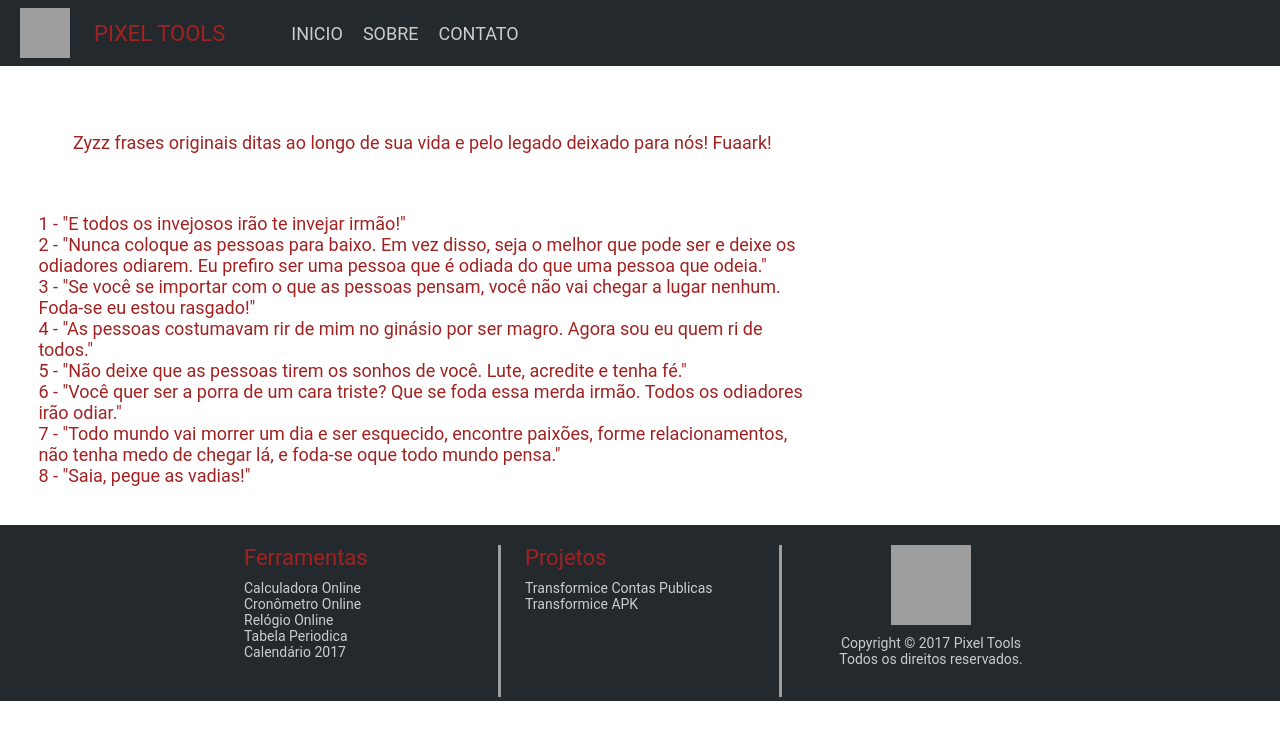
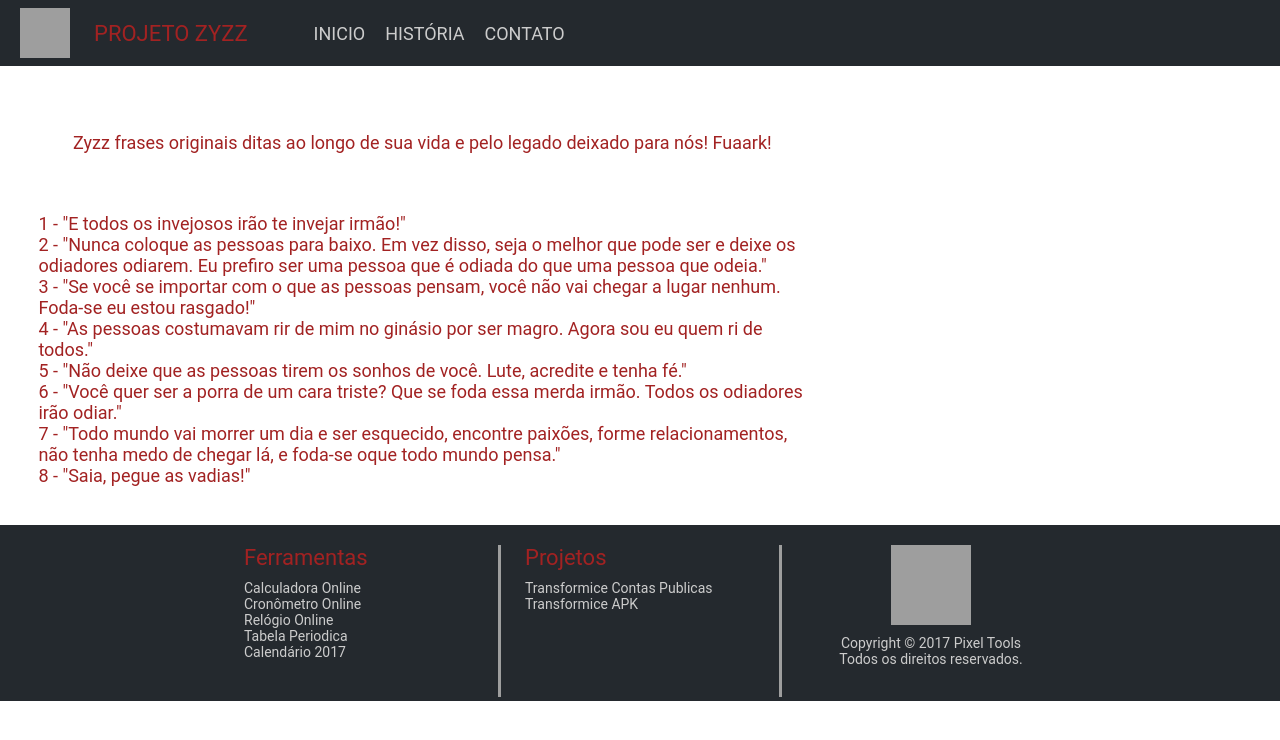
Before and after one commit to TreinoeDieta/zyzz, a plain HTML site: page frases/index.html in a window 1280 px wide. Drawn offline with Linux system fonts and the light colour scheme; grey boxes are pictures that could not be loaded.

Commit message:
Update index.html

```diff
--- a/frases/index.html
+++ b/frases/index.html
@@ -10,7 +10,7 @@
 <meta content='Pixel Tools' name='DC.title'/>
 <meta content='David Menezes' name='DC.creator '/>
 <meta content='index, follow' name='robots'/>
-<meta content='Ferramentas basicas como calculadora, cronometro, calendario, para facilitar seus trabalhos e tarefas diárias.' name='description'/>
+<meta content='Zyzz frases originais ditas ao longo de sua vida e pelo legado deixado para nós! Fuaark!' name='description'/>
 <meta content='#9d0000' name='theme-color'/>
 <meta content='#9d0000' name='msapplication-navbutton-color'/>
 <meta content='#9d0000' name='apple-mobile-web-app-status-bar-style'/>
@@ -56,12 +56,12 @@ input[type=text]:focus {
     <a href="https://pixeltools.tk/"><img src="https://i.imgur.com/VGtBpAW.png" alt="Pixel Tools" width="50px" height="50px"/></a>
   </div>
   <div class="menu1">
-PIXEL TOOLS
+PROJETO ZYZZ
 	</div>
 <div class="divisor2"></div>
-<a class="menu2" href="https://pixeltools.tk/">INICIO</a>
-<a class="menu2" href="https://pixeltools.tk/sobre/">SOBRE</a>
-<a class="menu2" href="https://pixeltools.tk/contato/">CONTATO</a>
+<a class="menu2" href="https://zyzz.ml/">INICIO</a>
+<a class="menu2" href="https://zyzz.ml/historia/">HISTÓRIA</a>
+<a class="menu2" href="https://zyzz.ml/contato/">CONTATO</a>
 </div>
 
 <div class="main1">
```
